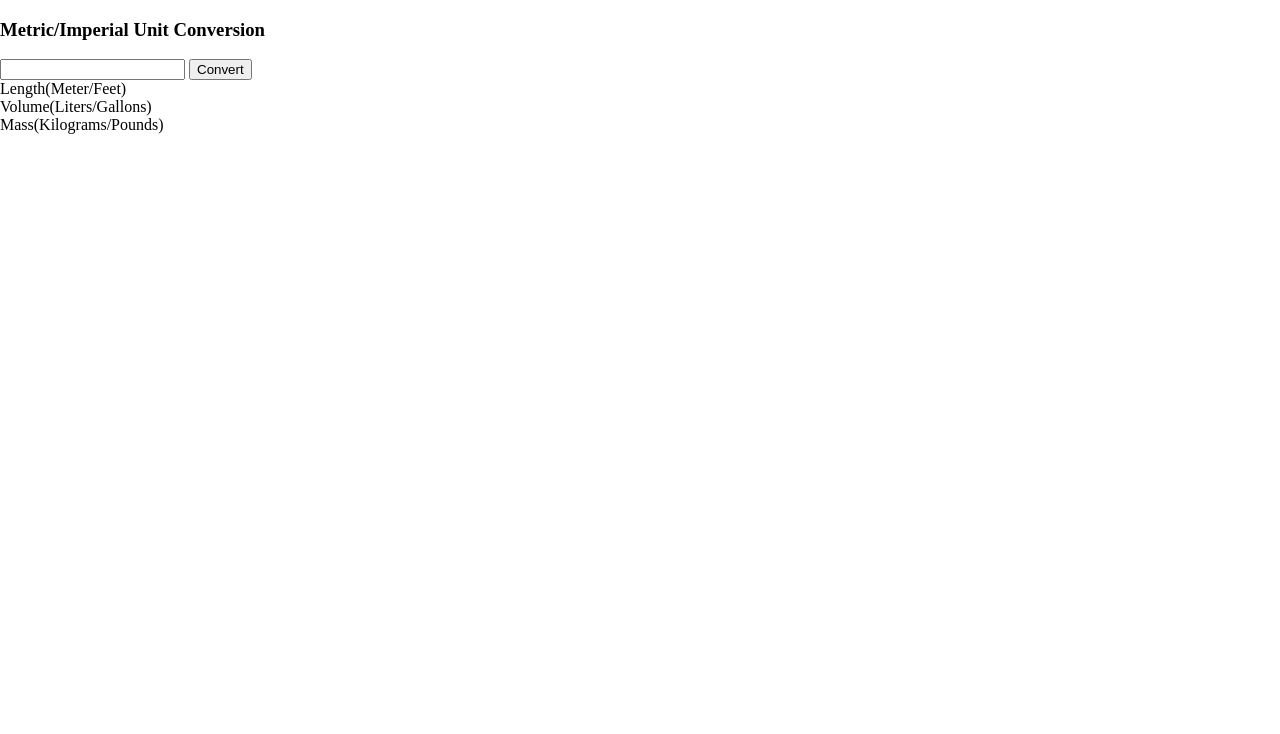
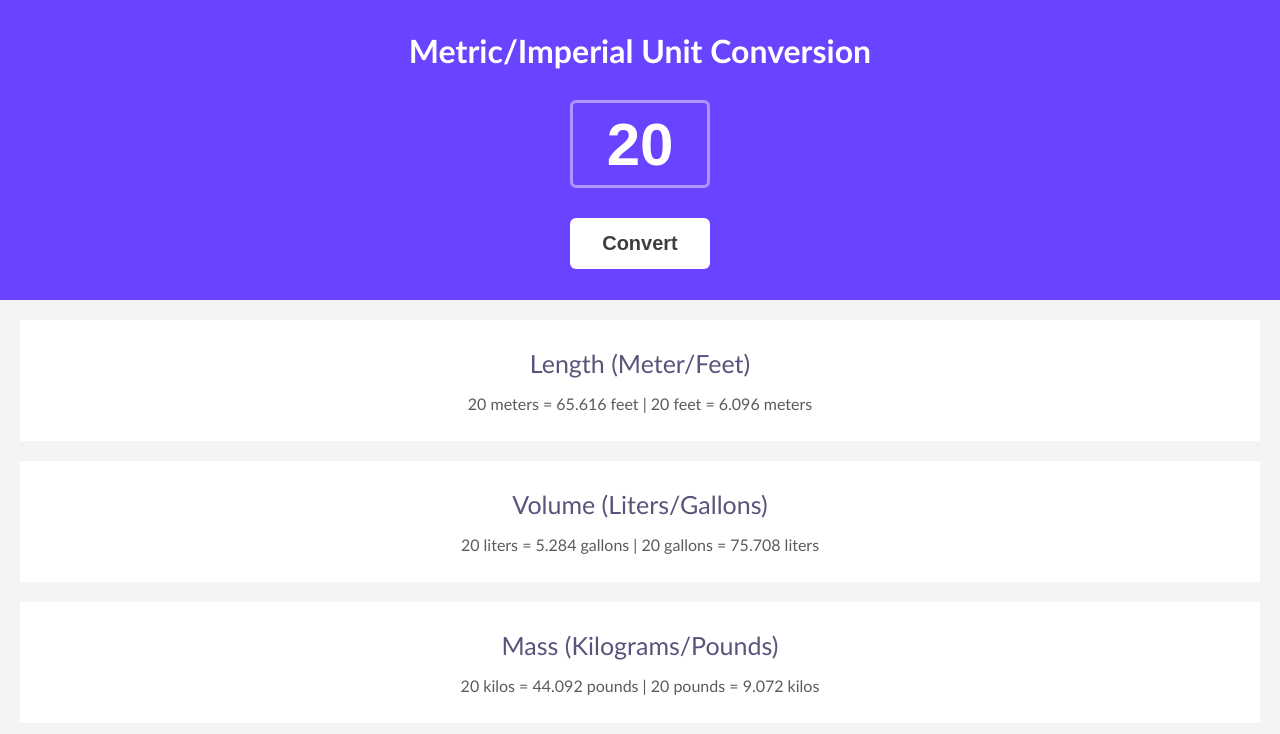
Before and after one commit to andreipapp/UnitConverter, a plain HTML site: page index.html in a window 1280 px wide. Drawn offline with Linux system fonts and the light colour scheme.

Commit message:
html restructured + css

```diff
--- a/index.css
+++ b/index.css
@@ -1,3 +1,75 @@
 body {
   margin: 0;
+  font-family: 'Gill Sans', 'Gill Sans MT', Calibri, 'Trebuchet MS', sans-serif;
 }
+.header {
+  background-color: #6943ff;
+  height: 300px;
+  display: flex;
+  flex-direction: column;
+  justify-content: space-evenly;
+  align-items: center;
+}
+h1 {
+  margin: 0;
+  color: white;
+}
+.form {
+  display: flex;
+  flex-direction: column;
+  width: 140px;
+}
+input {
+  height: 80px;
+  margin-bottom: 30px;
+  background: transparent;
+  border: 3px solid #b295ff;
+  border-radius: 6px;
+  font-size: 60px;
+  font-weight: bold;
+  color: white;
+  text-align: center;
+}
+input::placeholder {
+  font-size: 60px;
+  font-weight: bold;
+  color: white;
+  padding: 10px;
+}
+button {
+  font-size: 20px;
+  color: #3d3d3d;
+  background: white;
+  border: none;
+  border-radius: 6px;
+  padding: 14px;
+  font-weight: 600;
+}
+
+p,
+h3 {
+  margin: 8px;
+}
+h3 {
+  color: #5a537b;
+  font-weight: 500;
+  font-size: 25px;
+}
+p {
+  color: #5d5a5a;
+  font-weight: 400;
+}
+.main-section {
+  background: #f4f4f4;
+  padding: 20px;
+  display: flex;
+  flex-direction: column;
+  gap: 20px;
+}
+.container {
+  background: white;
+  display: flex;
+  flex-direction: column;
+  align-items: center;
+  padding: 20px;
+}
--- a/index.html
+++ b/index.html
@@ -5,14 +5,24 @@
   </head>
   <body>
     <div class="header">
-      <h3>Metric/Imperial Unit Conversion</h3>
-      <input type="text" />
-      <button>Convert</button>
+      <h1>Metric/Imperial Unit Conversion</h1>
+      <div class="form">
+        <input type="text" placeholder="20" /> <button>Convert</button>
+      </div>
     </div>
     <div class="main-section">
-      <div class="container" id="length">Length(Meter/Feet)</div>
-      <div class="container" id="volume">Volume(Liters/Gallons)</div>
-      <div class="container" id="mass">Mass(Kilograms/Pounds)</div>
+      <div class="container" id="length">
+        <h3>Length (Meter/Feet)</h3>
+        <p>20 meters = 65.616 feet | 20 feet = 6.096 meters</p>
+      </div>
+      <div class="container" id="volume">
+        <h3>Volume (Liters/Gallons)</h3>
+        <p>20 liters = 5.284 gallons | 20 gallons = 75.708 liters</p>
+      </div>
+      <div class="container" id="mass">
+        <h3>Mass (Kilograms/Pounds)</h3>
+        <p>20 kilos = 44.092 pounds | 20 pounds = 9.072 kilos</p>
+      </div>
     </div>
     <script src="index.js"></script>
   </body>
```
